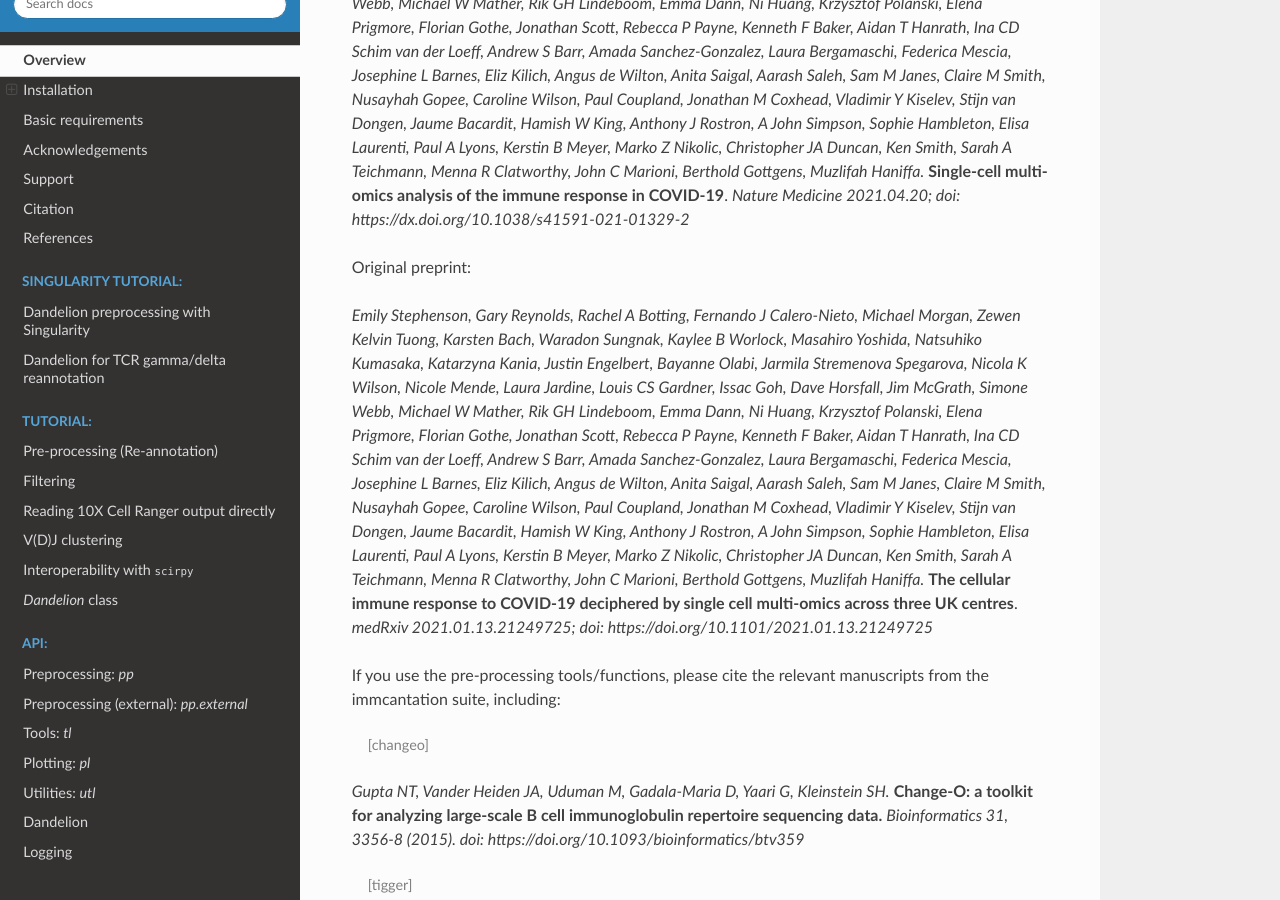
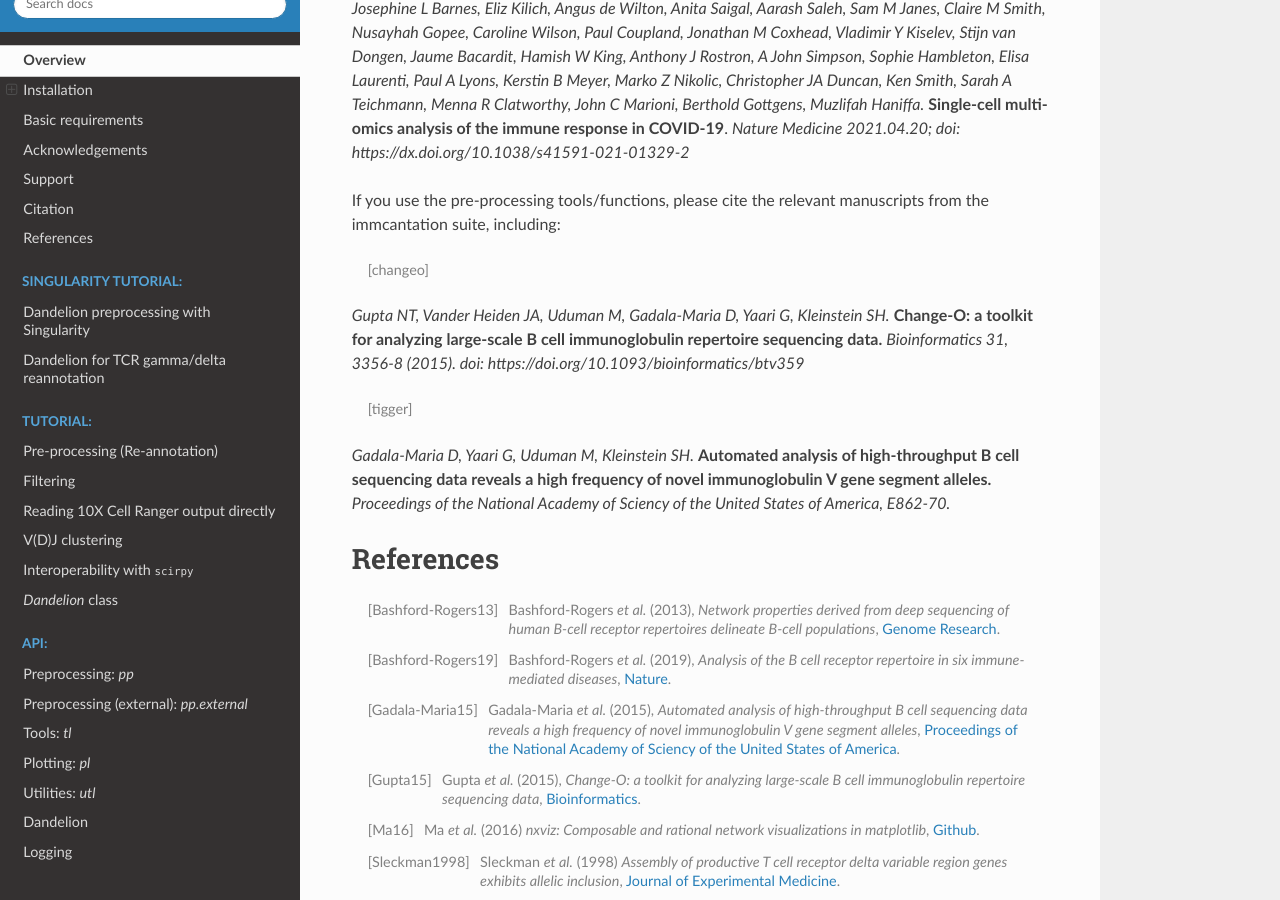
Before and after one commit to zktuong/dandelion, a Sphinx documentation site: the page built from docs/README.rst, in a window 1280 px wide and 900 px high, scrolled down 4199 px. Built offline with Sphinx 7.4.7 and the Read the Docs theme 2.0.0, drawn with Linux system fonts in a browser that asks for light colours; pages that are not in the unit, such as notebooks, are missing from menus; the version number could not be read and is left out; some of the changed text lies outside the part shown.

Commit message:
update readmes

```diff
--- a/docs/README.rst
+++ b/docs/README.rst
@@ -171,29 +167,6 @@ Clatworthy, John C Marioni, Berthold Gottgens, Muzlifah Haniffa.*
 **Single-cell multi-omics analysis of the immune response in
 COVID-19**. *Nature Medicine 2021.04.20; doi:
 https://dx.doi.org/10.1038/s41591-021-01329-2*
-
-Original preprint:
-
-*Emily Stephenson, Gary Reynolds, Rachel A Botting, Fernando J
-Calero-Nieto, Michael Morgan, Zewen Kelvin Tuong, Karsten Bach, Waradon
-Sungnak, Kaylee B Worlock, Masahiro Yoshida, Natsuhiko Kumasaka,
-Katarzyna Kania, Justin Engelbert, Bayanne Olabi, Jarmila Stremenova
-Spegarova, Nicola K Wilson, Nicole Mende, Laura Jardine, Louis CS
-Gardner, Issac Goh, Dave Horsfall, Jim McGrath, Simone Webb, Michael W
-Mather, Rik GH Lindeboom, Emma Dann, Ni Huang, Krzysztof Polanski, Elena
-Prigmore, Florian Gothe, Jonathan Scott, Rebecca P Payne, Kenneth F
-Baker, Aidan T Hanrath, Ina CD Schim van der Loeff, Andrew S Barr, Amada
-Sanchez-Gonzalez, Laura Bergamaschi, Federica Mescia, Josephine L
-Barnes, Eliz Kilich, Angus de Wilton, Anita Saigal, Aarash Saleh, Sam M
-Janes, Claire M Smith, Nusayhah Gopee, Caroline Wilson, Paul Coupland,
-Jonathan M Coxhead, Vladimir Y Kiselev, Stijn van Dongen, Jaume
-Bacardit, Hamish W King, Anthony J Rostron, A John Simpson, Sophie
-Hambleton, Elisa Laurenti, Paul A Lyons, Kerstin B Meyer, Marko Z
-Nikolic, Christopher JA Duncan, Ken Smith, Sarah A Teichmann, Menna R
-Clatworthy, John C Marioni, Berthold Gottgens, Muzlifah Haniffa.* **The
-cellular immune response to COVID-19 deciphered by single cell
-multi-omics across three UK centres**. *medRxiv 2021.01.13.21249725;
-doi: https://doi.org/10.1101/2021.01.13.21249725*
 
 If you use the pre-processing tools/functions, please cite the relevant manuscripts from the immcantation suite, including:
 
```
Also changed, not shown: other parts of docs/README.rst (+1 -5 lines), DESCRIPTION.md (+1 -1 lines).
